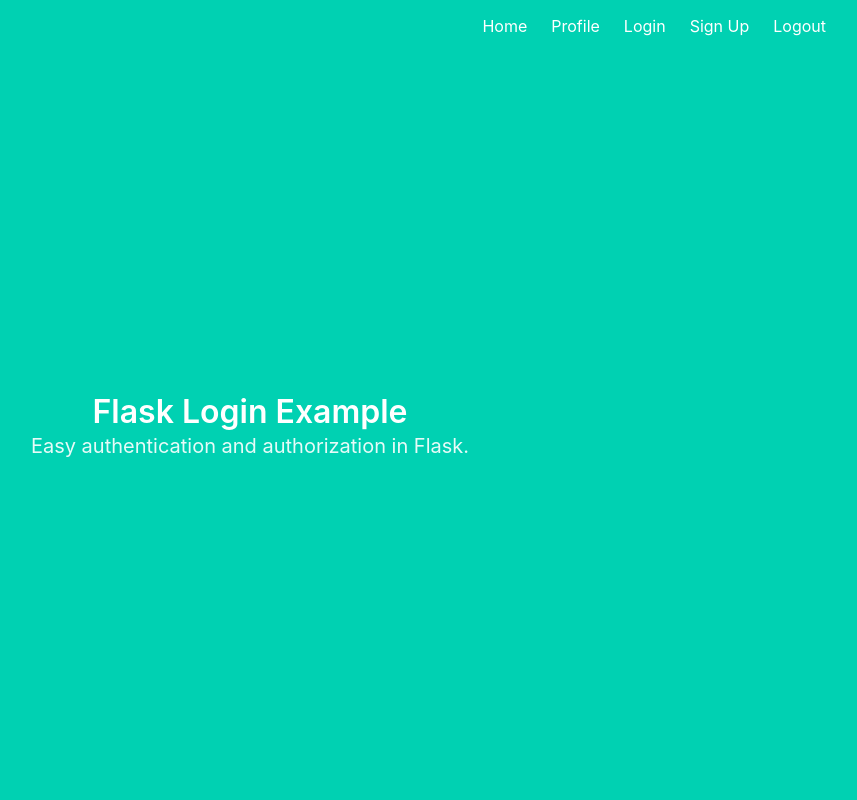
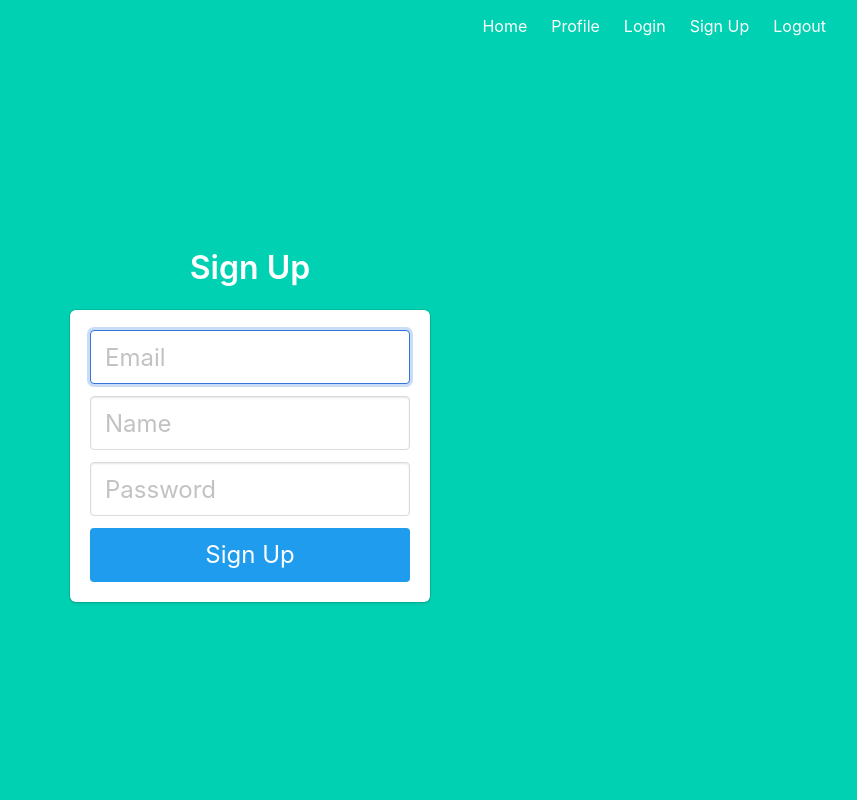
Before and after one commit to cjones0429/Flask_Assignment, a Flask app: template project/templates/signup.html in a window 1280 px wide. Shown: the whole page, without its empty margins (390-1247 px from the left). Run offline with Flask 2, Linux system fonts and the light colour scheme; the template is opened without the code that fills it, so the values that code supplies are empty.

Commit message:
added form to sign up

```diff
--- a/project/templates/signup.html
+++ b/project/templates/signup.html
@@ -1,10 +1,30 @@
 {% extends "base.html" %}
 
 {% block content %}
-<h1 class="title">
-  Flask Login Example
-</h1>
-<h2 class="subtitle">
-  Easy authentication and authorization in Flask.
-</h2>
+<div class="column is-4 is-offset-4">
+    <h3 class="title">Sign Up</h3>
+    <div class="box">
+        <form method="POST" action="/signup">
+            <div class="field">
+                <div class="control">
+                    <input class="input is-large" type="email" name="email" placeholder="Email" autofocus="">
+                </div>
+            </div>
+
+            <div class="field">
+                <div class="control">
+                    <input class="input is-large" type="text" name="name" placeholder="Name" autofocus="">
+                </div>
+            </div>
+
+            <div class="field">
+                <div class="control">
+                    <input class="input is-large" type="password" name="password" placeholder="Password">
+                </div>
+            </div>
+
+            <button class="button is-block is-info is-large is-fullwidth">Sign Up</button>
+        </form>
+    </div>
+</div>
 {% endblock %}
```
Also changed, not shown: project/templates/index.html (+9 -9 lines).
